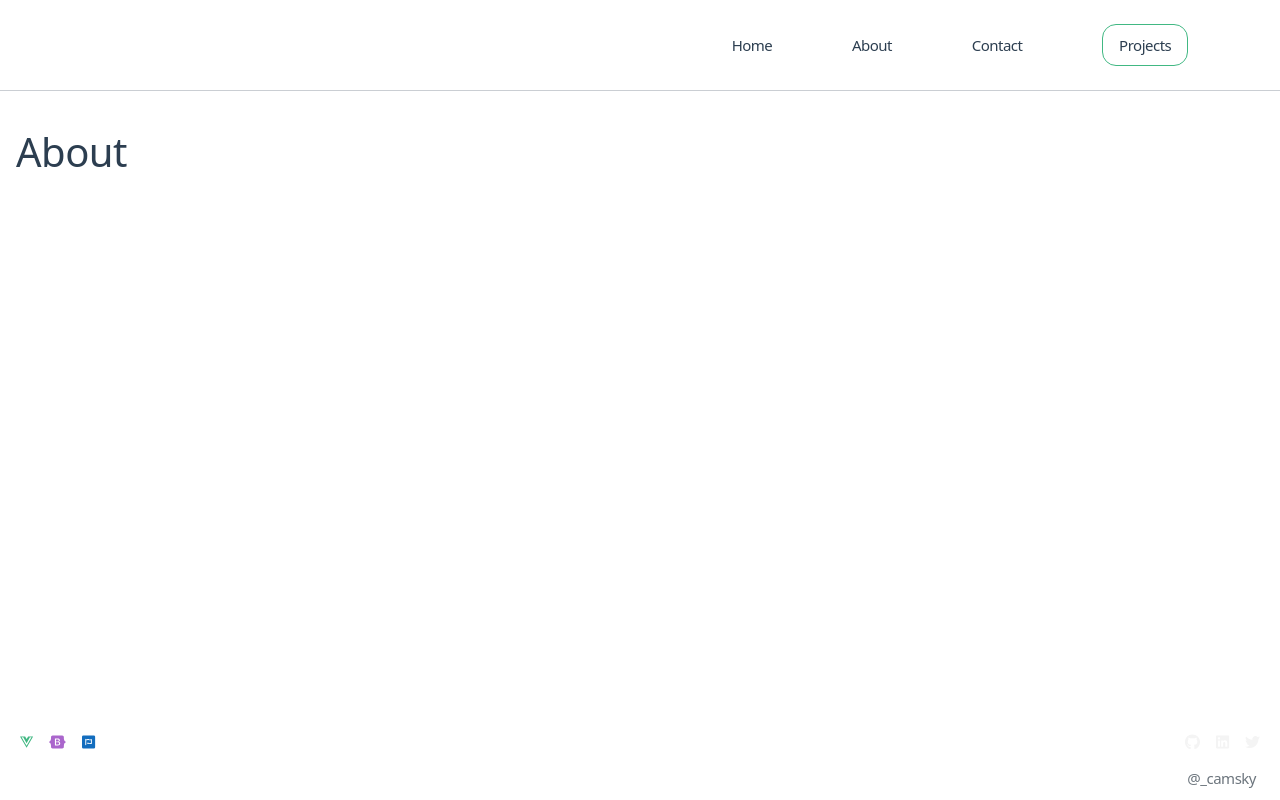
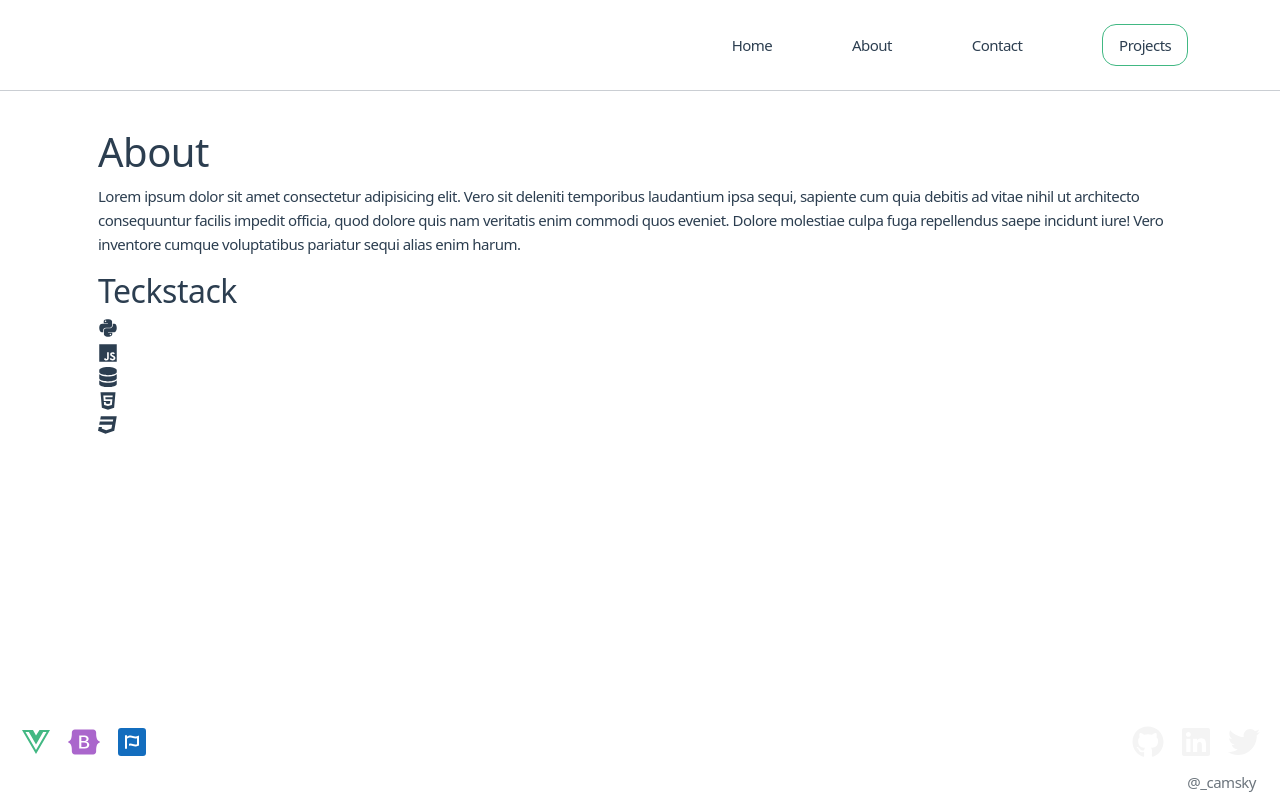
Before and after one commit to AndresNunezG/cnunez, a Vue app: page /about in a window 1280 px wide. Built offline with nearby package versions, Linux system fonts and the light colour scheme.

Commit message:
main page and about draft

```diff
--- a/src/assets/base.css
+++ b/src/assets/base.css
@@ -67,7 +67,7 @@
   margin: 0;
   position: relative;
   font-weight: normal;
-  transition-duration: 0.2s !important;
+  transition: background-color .2s !important;
   font-family: var(--vt-font-family-base);
   box-sizing: border-box;
 }
@@ -90,6 +90,15 @@ body {
 
 hr {
   margin: 0;
+}
+
+a {
+  text-decoration: none;
+  color: inherit;
+}
+
+a:hover {
+  color: inherit;
 }
 
 /* custom components */
@@ -132,10 +141,6 @@ hr {
 .header,
 .footer {
   min-width: 100%;
-}
-.navbar-items__item a {
-  color: unset;
-  text-decoration: none;
 }
 
 .navbar-items__item-btn {
--- a/src/components/FooterBar/FooterLinks.vue
+++ b/src/components/FooterBar/FooterLinks.vue
@@ -4,13 +4,13 @@
       class="col-md order-md-1 order-2 col-12 d-flex justify-content-center justify-content-md-start" title="this site is built with">
       <!-- tools -->
       <div v-for="tool in tools" :key="tool.SlugName" class="d-inline px-2">
-        <FooterLink :link="tool" size="md"/>
+        <FooterLink :link="tool" size="lg"/>
       </div>
     </div>
     <div class="col-md order-md-2 order-1 col-12 d-flex justify-content-center justify-content-md-end mb-md-2 mb-3" title="media">
       <!-- links -->
       <div v-for="link in links" :key="link.SlugName" class="d-inline px-2">
-        <FooterLink :link="link" size="md"/>
+        <FooterLink :link="link" size="lg"/>
       </div>
     </div>
   </div>
@@ -21,18 +21,7 @@
 
 <script>
 import FooterLink from './FooterLink.vue'
-
-const links = [
-  {slugName: "bootstrap", icon: ['fab', 'github'], url: "https://github.com/AndresNunezG", color: '#F4F4F4'},
-  {slugName: "linkedin", icon: ['fab', 'linkedin'], url: "www.linkedin.com/in/andresnunezg", color: '#F4F4F4'},
-  {slugName: "twitter", icon: ['fab', 'twitter'], url: "https://twitter.com/_camsky", color: '#F4F4F4'},
-]
-
-const tools = [
-  {slugName: "vuejs", icon: ['fab', 'vuejs'], url: "https://vuejs.org/", color: '#42B883'},
-  {slugName: "bootstrap", icon: ['fab', 'bootstrap'], url: "https://getbootstrap.com/", color: '#aa66cc'},
-  {slugName: "fontawesome", icon: ['fab', 'font-awesome'], url: "https://fontawesome.com/", color: '#136DBE'},
-]
+import { tools, links } from '@/utils/constants'
 
 export default {
   name: 'FooterLinks',
--- a/src/layouts/MainLayout.vue
+++ b/src/layouts/MainLayout.vue
@@ -8,8 +8,10 @@ import FooterBar from '@/components/FooterBar/Index.vue'
         <div class="main-layout__header">
             <HeaderBar />
         </div>
-        <div class="main-layout__content px-3 py-5">
-            <RouterView />
+        <div class="container">
+            <div class="main-layout__content px-3 py-5">
+                <RouterView />
+            </div>
         </div>
         <div class="main-layout__footer d-flex align-items-center">
             <FooterBar />
--- a/src/plugins/FontAwesome.js
+++ b/src/plugins/FontAwesome.js
@@ -1,14 +1,33 @@
 import { library } from "@fortawesome/fontawesome-svg-core"
+import { faDatabase } from "@fortawesome/free-solid-svg-icons"
 import { FontAwesomeIcon } from "@fortawesome/vue-fontawesome"
-import { faGithub, faTwitter, faLinkedin, faBootstrap, faVuejs, faFontAwesome } from "@fortawesome/free-brands-svg-icons"
 
-library.add(
+import {
     faGithub,
     faTwitter,
     faLinkedin,
     faBootstrap,
     faVuejs,
-    faFontAwesome
+    faFontAwesome,
+    faPython,
+    faJs,
+    faCss3,
+    faHtml5,
+    }
+    from "@fortawesome/free-brands-svg-icons"
+
+library.add(
+    faDatabase,
+    faGithub,
+    faTwitter,
+    faLinkedin,
+    faBootstrap,
+    faVuejs,
+    faFontAwesome,
+    faPython,
+    faJs,
+    faCss3,
+    faHtml5,
 )
 
 export default FontAwesomeIcon
--- /dev/null
+++ b/src/utils/constants.js
@@ -0,0 +1,25 @@
+const links = [
+  {slugName: "bootstrap", icon: ['fab', 'github'], url: "https://github.com/AndresNunezG", color: '#F4F4F4'},
+  {slugName: "linkedin", icon: ['fab', 'linkedin'], url: "www.linkedin.com/in/andresnunezg", color: '#F4F4F4'},
+  {slugName: "twitter", icon: ['fab', 'twitter'], url: "https://twitter.com/_camsky", color: '#F4F4F4'},
+]
+
+const tools = [
+  {slugName: "vuejs", icon: ['fab', 'vuejs'], url: "https://vuejs.org/", color: '#42B883'},
+  {slugName: "bootstrap", icon: ['fab', 'bootstrap'], url: "https://getbootstrap.com/", color: '#aa66cc'},
+  {slugName: "fontawesome", icon: ['fab', 'font-awesome'], url: "https://fontawesome.com/", color: '#136DBE'},
+]
+
+const techstack = [
+  {slugName: "python", icon: ['fab', 'python']},
+  {slugName: "javascript", icon: ['fab', 'js']},
+  {slugName: "database", icon: ['fa', 'database']},
+  {slugName: "html5", icon: ['fab', 'html5']},
+  {slugName: "css3", icon: ['fab', 'css3']},
+]
+
+export {
+  links,
+  tools,
+  techstack
+}
--- /dev/null
+++ b/src/views/About/About.vue
@@ -0,0 +1,10 @@
+<template>
+    <h1>About</h1>
+    <p>Lorem ipsum dolor sit amet consectetur adipisicing elit.
+        Vero sit deleniti temporibus laudantium ipsa sequi, sapiente
+        cum quia debitis ad vitae nihil ut architecto consequuntur facilis
+        impedit officia, quod dolore quis nam veritatis enim commodi quos
+        eveniet. Dolore molestiae culpa fuga repellendus saepe incidunt iure!
+        Vero inventore cumque voluptatibus pariatur sequi alias enim harum.
+    </p>
+</template>
--- a/src/views/About/Index.vue
+++ b/src/views/About/Index.vue
@@ -1,3 +1,9 @@
+<script setup>
+import Techstack from './Techstack.vue'
+import About from './About.vue'
+</script>
+
 <template>
-    <h1>About</h1>
+    <About />
+    <Techstack />
 </template>
--- /dev/null
+++ b/src/views/About/Techstack.vue
@@ -0,0 +1,19 @@
+<template>
+    <h2>Teckstack</h2>
+    <ul class="list-unstyled">
+        <li v-for="(tech, index) in techstack" :key="index">
+            <font-awesome-icon :icon="tech.icon" :style="{'width': '20px', 'height': '20px'}" ></font-awesome-icon>
+        </li>
+    </ul>
+</template>
+
+<script>
+import { techstack } from '@/utils/constants.js'
+export default {
+    data () {
+        return  {
+            techstack: techstack
+        }
+    }
+}
+</script>
--- a/src/views/Home/Index.vue
+++ b/src/views/Home/Index.vue
@@ -5,9 +5,11 @@
     <div class="home__subtitle w-75">
         <span>I'm a&nbsp;</span>
         <span class="fw-bold font-monospace">Software development engineer</span>
-        <span>,&nbsp;currently building mighty things with top practices that improve human - tech relationship. All this from Colombia remotely based</span>
+        <span>,&nbsp;currently building mighty things with top practices that improve human - tech relationship. All this from Colombia remotely based.</span>
     </div>
     <div class="mt-4">
-        <button class="btn-custom">Get in touch</button>
+        <button class="btn-custom">
+            <RouterLink to="contact">Get in touch</RouterLink>
+        </button>
     </div>
 </template>
```
Also changed, not shown: src/views/About/GithubProfile.vue (added).
